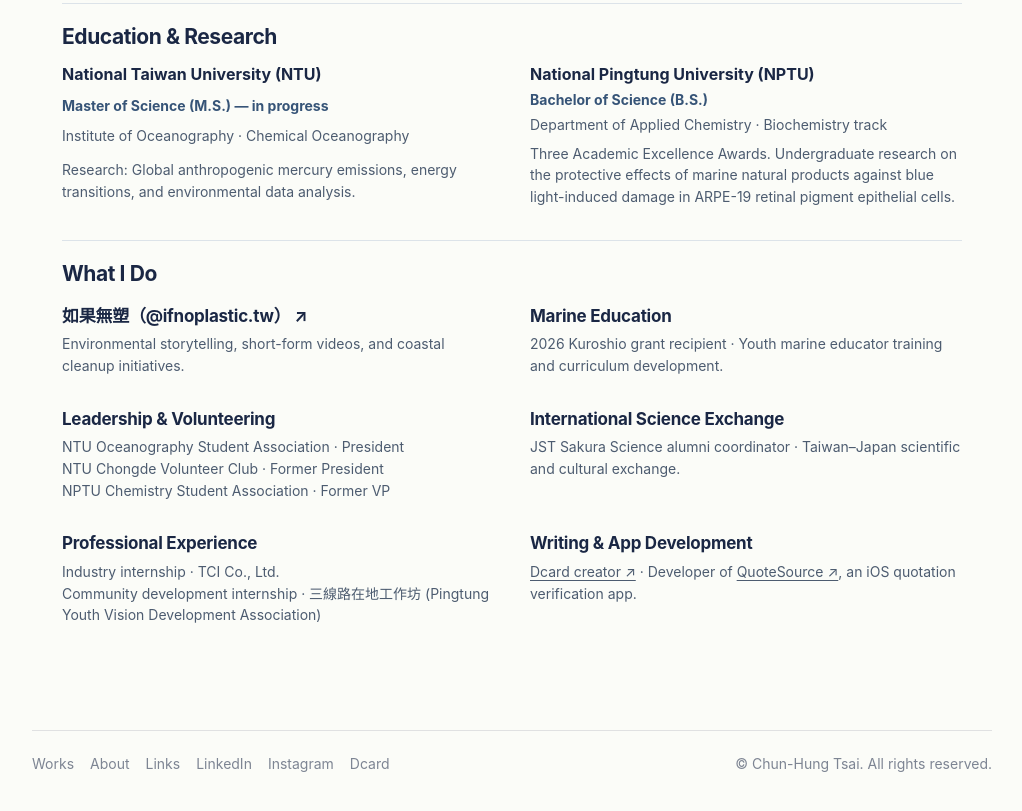
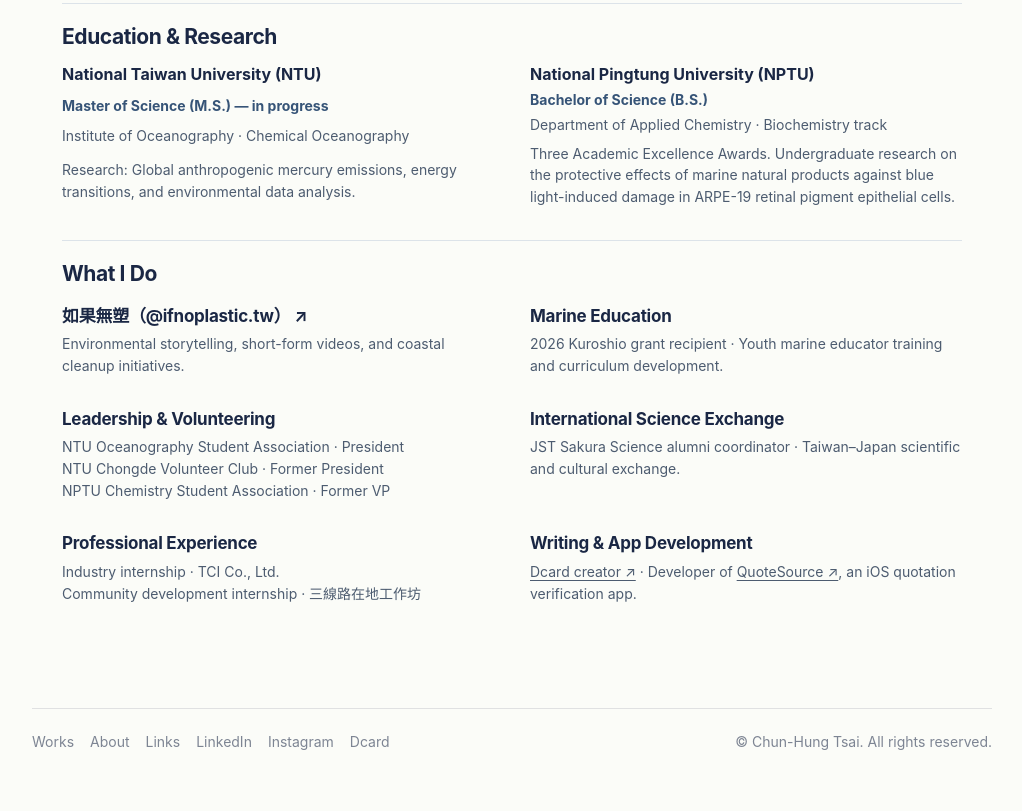
Before and after one commit to Hungtsai0223/hungpenguin, an Astro site: page /about in a window 1280 px wide. Shown: the part 363-1174 px from the top of the page, without its empty margins (128-1150 px from the left). Built offline with nearby package versions, Linux system fonts and the light colour scheme; Astro itself is replaced by a stand-in of ours.

Commit message:
Remove English association translation from internship entry

```diff
--- a/src/pages/about.astro
+++ b/src/pages/about.astro
@@ -57,7 +57,7 @@ const avatar = await responsivePhoto(portrait, [200, 400, 600], 80);
           </article>
           <article class="experience">
             <h3>Professional Experience</h3>
-            <p>Industry internship · TCI Co., Ltd.<br />Community development internship · <span lang="zh-Hant">三線路在地工作坊</span> (Pingtung Youth Vision Development Association)</p>
+            <p>Industry internship · TCI Co., Ltd.<br />Community development internship · <span lang="zh-Hant">三線路在地工作坊</span></p>
           </article>
           <article class="experience">
             <h3>Writing &amp; App Development</h3>
```
